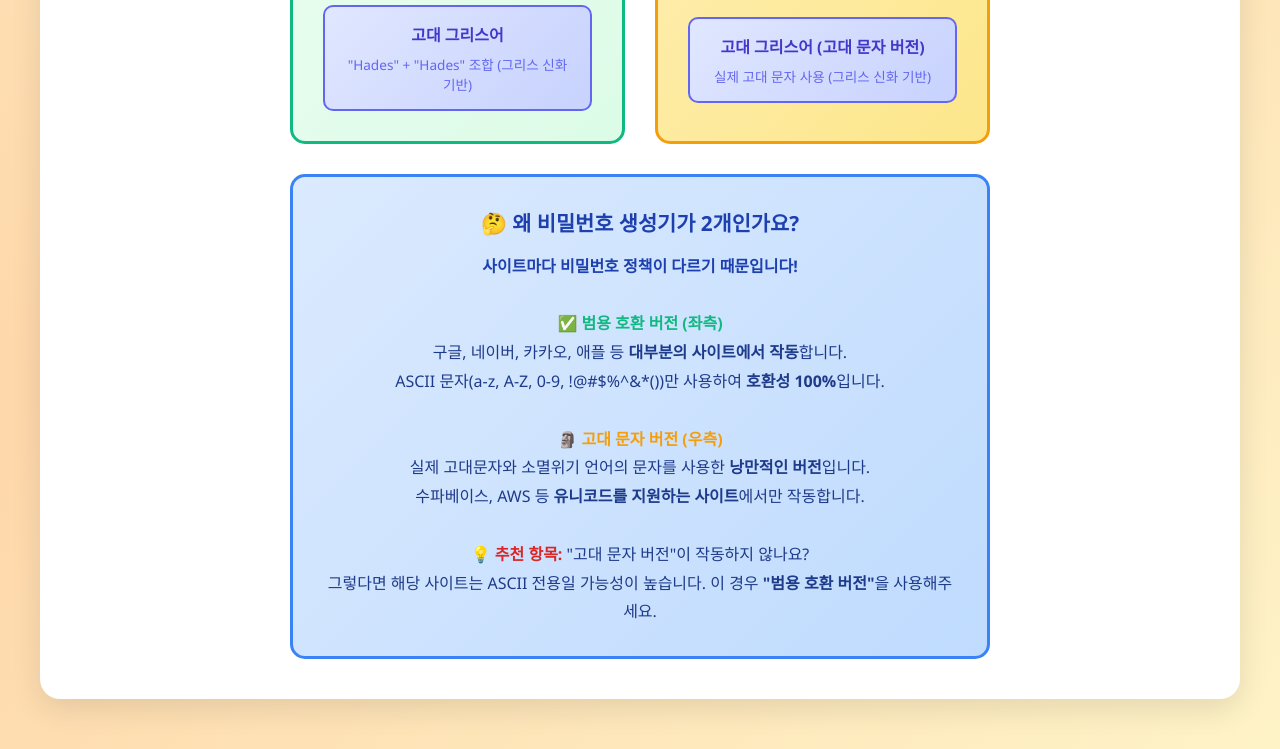
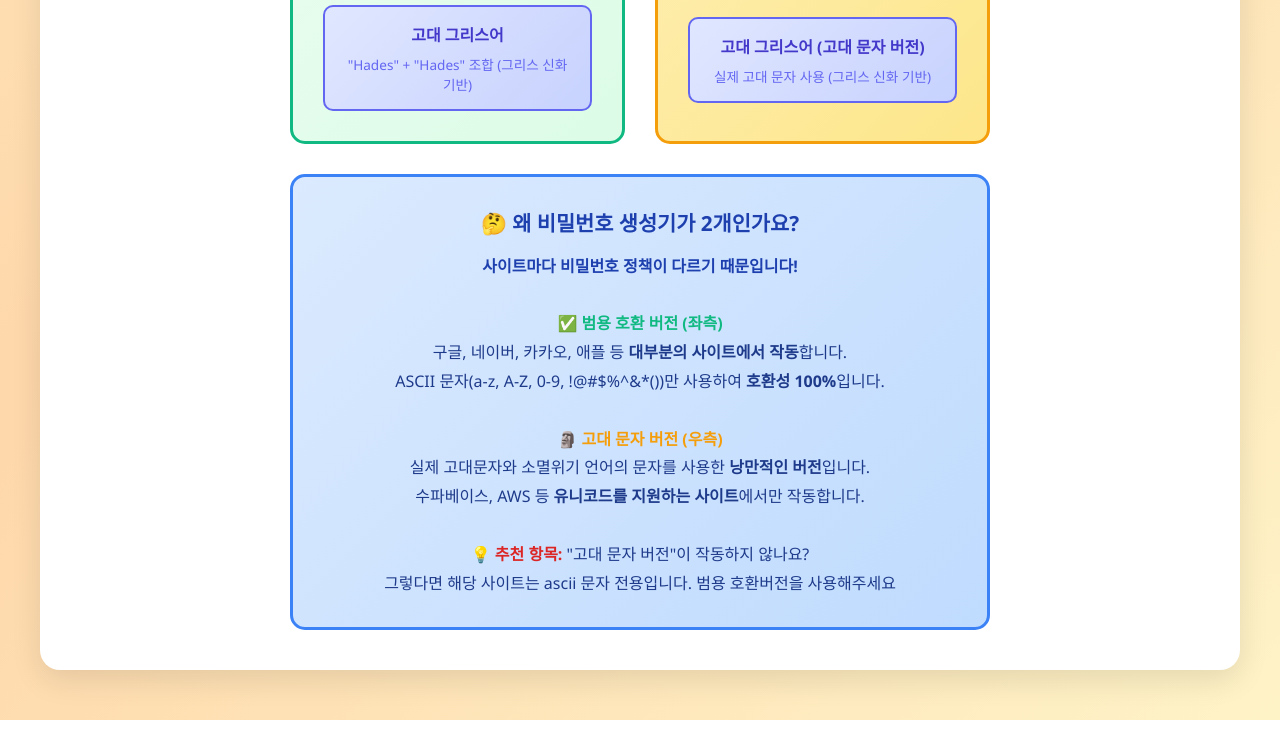
Before and after one commit to stryperhan50-ctrl/password_ancient, a plain HTML site: page index.html in a window 1280 px wide. Shown: the part 1191-1940 px from the top of the page. After the commit the page ends 1911 px from the top, so only its background shows below. Drawn offline with Linux system fonts and the light colour scheme.

Commit message:
docs: Further refine explanation text

```diff
--- a/index.html
+++ b/index.html
@@ -508,7 +508,7 @@
             수파베이스, AWS 등 <strong>유니코드를 지원하는 사이트</strong>에서만 작동합니다.<br><br>
 
             <strong style="color: #dc2626;">💡 추천 항목:</strong> "고대 문자 버전"이 작동하지 않나요?<br>
-            그렇다면 해당 사이트는 ASCII 전용일 가능성이 높습니다. 이 경우 <strong>"범용 호환 버전"</strong>을 사용해주세요.
+            그렇다면 해당 사이트는 ascii 문자 전용입니다. 범용 호환버전을 사용해주세요
           </div>
         </div>
       </div>
```
